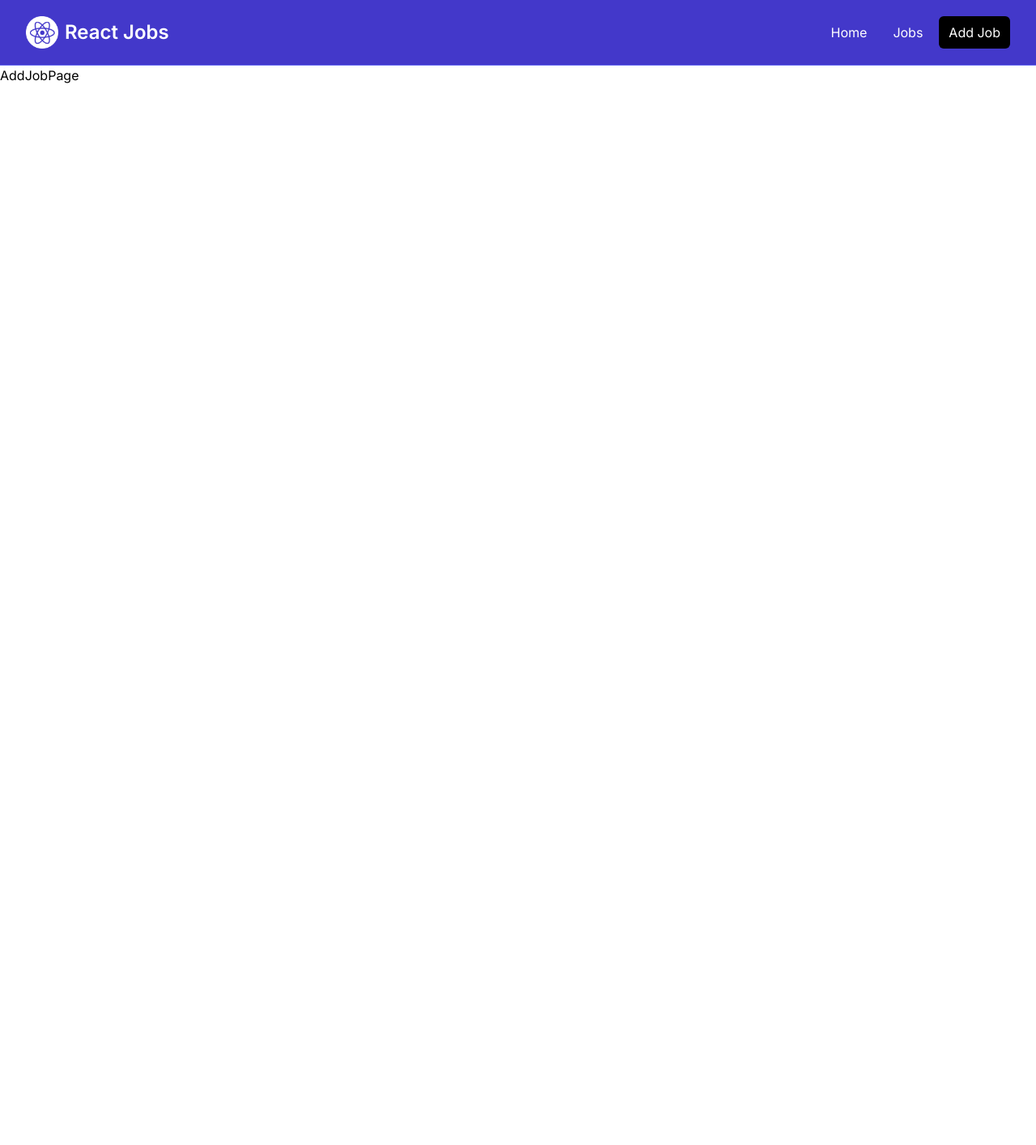
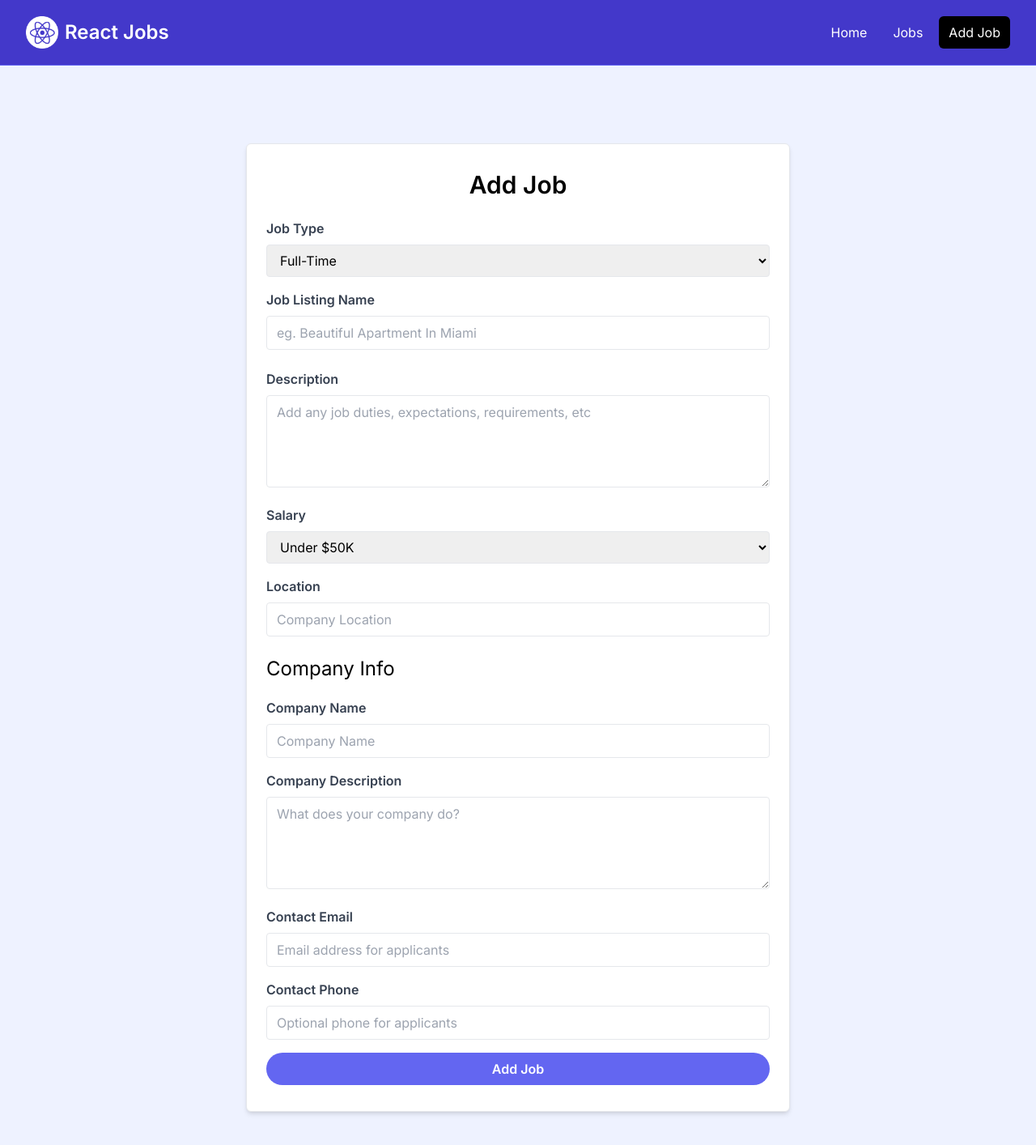
Before and after one commit to OdehIgoche/react-job, a React (Vite) app: page /add-job in a window 1280 px wide. Shown: the top 1414 px of the page at 81% size. Before the commit the page ends 800 px from the top, so only its background shows below. Built offline with nearby package versions, Linux system fonts and the light colour scheme.

Commit message:
form Added to add job page

```diff
--- a/src/pages/AddJobPage.jsx
+++ b/src/pages/AddJobPage.jsx
@@ -1,7 +1,169 @@
 const AddJobPage = () => {
   return (
-    <div>AddJobPage</div>
-  )
-}
+    <section className="bg-indigo-50">
+      <div className="container m-auto max-w-2xl py-24">
+        <div className="bg-white px-6 py-8 mb-4 shadow-md rounded-md border m-4 md:m-0">
+          <form>
+            <h2 className="text-3xl text-center font-semibold mb-6">Add Job</h2>
 
-export default AddJobPage
+            <div className="mb-4">
+              <label htmlFor="type" className="block text-gray-700 font-bold mb-2">
+                Job Type
+              </label>
+              <select
+                id="type"
+                name="type"
+                className="border rounded w-full py-2 px-3"
+                required
+              >
+                <option value="Full-Time">Full-Time</option>
+                <option value="Part-Time">Part-Time</option>
+                <option value="Remote">Remote</option>
+                <option value="Internship">Internship</option>
+              </select>
+            </div>
+
+            <div className="mb-4">
+              <label className="block text-gray-700 font-bold mb-2">
+                Job Listing Name
+              </label>
+              <input
+                type="text"
+                id="title"
+                name="title"
+                className="border rounded w-full py-2 px-3 mb-2"
+                placeholder="eg. Beautiful Apartment In Miami"
+                required
+              />
+            </div>
+            <div className="mb-4">
+              <label
+                htmlFor="description"
+                className="block text-gray-700 font-bold mb-2"
+              >
+                Description
+              </label>
+              <textarea
+                id="description"
+                name="description"
+                className="border rounded w-full py-2 px-3"
+                rows="4"
+                placeholder="Add any job duties, expectations, requirements, etc"
+              ></textarea>
+            </div>
+
+            <div className="mb-4">
+              <label htmlFor="type" className="block text-gray-700 font-bold mb-2">
+                Salary
+              </label>
+              <select
+                id="salary"
+                name="salary"
+                className="border rounded w-full py-2 px-3"
+                required
+              >
+                <option value="Under $50K">Under $50K</option>
+                <option value="$50K - 60K">$50K - $60K</option>
+                <option value="$60K - 70K">$60K - $70K</option>
+                <option value="$70K - 80K">$70K - $80K</option>
+                <option value="$80K - 90K">$80K - $90K</option>
+                <option value="$90K - 100K">$90K - $100K</option>
+                <option value="$100K - 125K">$100K - $125K</option>
+                <option value="$125K - 150K">$125K - $150K</option>
+                <option value="$150K - 175K">$150K - $175K</option>
+                <option value="$175K - 200K">$175K - $200K</option>
+                <option value="Over $200K">Over $200K</option>
+              </select>
+            </div>
+
+            <div className="mb-4">
+              <label className="block text-gray-700 font-bold mb-2">Location</label>
+              <input
+                type="text"
+                id="location"
+                name="location"
+                className="border rounded w-full py-2 px-3 mb-2"
+                placeholder="Company Location"
+                required
+              />
+            </div>
+
+            <h3 className="text-2xl mb-5">Company Info</h3>
+
+            <div className="mb-4">
+              <label htmlFor="company" className="block text-gray-700 font-bold mb-2">
+                Company Name
+              </label>
+              <input
+                type="text"
+                id="company"
+                name="company"
+                className="border rounded w-full py-2 px-3"
+                placeholder="Company Name"
+              />
+            </div>
+
+            <div className="mb-4">
+              <label
+                htmlFor="company_description"
+                className="block text-gray-700 font-bold mb-2"
+              >
+                Company Description
+              </label>
+              <textarea
+                id="company_description"
+                name="company_description"
+                className="border rounded w-full py-2 px-3"
+                rows="4"
+                placeholder="What does your company do?"
+              ></textarea>
+            </div>
+
+            <div className="mb-4">
+              <label
+                htmlFor="contact_email"
+                className="block text-gray-700 font-bold mb-2"
+              >
+                Contact Email
+              </label>
+              <input
+                type="email"
+                id="contact_email"
+                name="contact_email"
+                className="border rounded w-full py-2 px-3"
+                placeholder="Email address for applicants"
+                required
+              />
+            </div>
+            <div className="mb-4">
+              <label
+                htmlFor="contact_phone"
+                className="block text-gray-700 font-bold mb-2"
+              >
+                Contact Phone
+              </label>
+              <input
+                type="tel"
+                id="contact_phone"
+                name="contact_phone"
+                className="border rounded w-full py-2 px-3"
+                placeholder="Optional phone for applicants"
+              />
+            </div>
+
+            <div>
+              <button
+                className="bg-indigo-500 hover:bg-indigo-600 text-white font-bold py-2 px-4 rounded-full w-full focus:outline-none focus:shadow-outline"
+                type="submit"
+              >
+                Add Job
+              </button>
+            </div>
+          </form>
+        </div>
+      </div>
+    </section>
+  );
+};
+
+export default AddJobPage;
```
